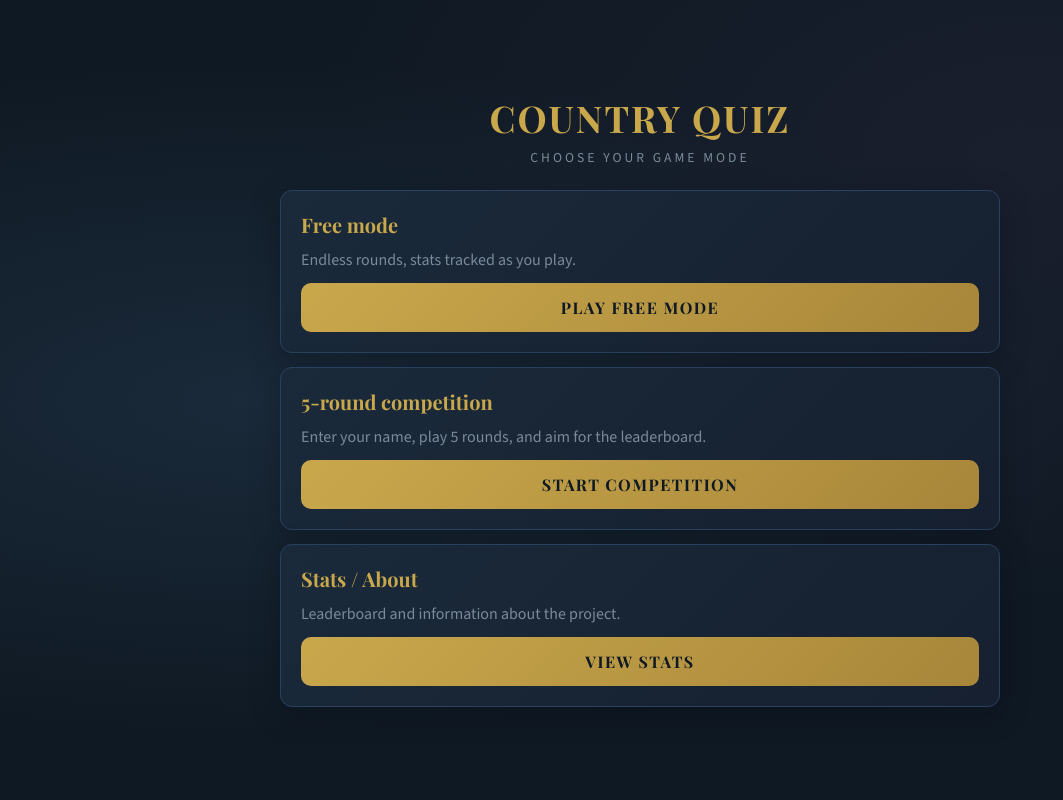
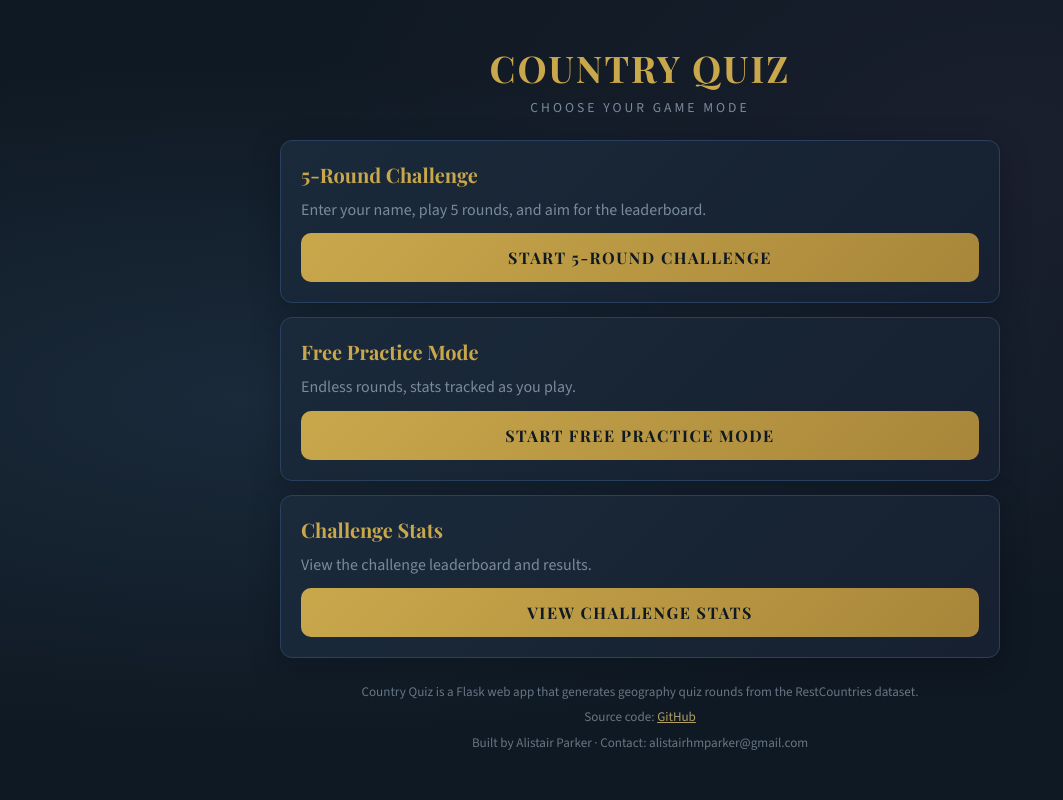
Before and after one commit to alistairhmparker/country-quiz, a Flask app: page / in a window 1280 px wide. Shown: the whole page, without its empty margins (0-1063 px from the left). Run offline with Flask 3, Linux system fonts and the light colour scheme.

Commit message:
Align stats/about copy with challenge-first landing

```diff
--- a/app.py
+++ b/app.py
@@ -236,7 +236,13 @@ def clear_competition_session(keep_name: bool = False):
 
 @app.route("/")
 def landing():
-    return render_template("landing.html")
+    return render_template(
+        "landing.html",
+        about_blurb=ABOUT_BLURB,
+        about_github_url=ABOUT_GITHUB_URL,
+        about_creator=ABOUT_CREATOR,
+        about_contact=ABOUT_CONTACT,
+    )
 
 
 @app.route("/free")
--- a/templates/_shared_style.html
+++ b/templates/_shared_style.html
@@ -193,6 +193,17 @@
 
     .ok { font-size: 1.1rem; }
 
+
+    .footer-muted {
+        margin-top: 4px;
+        text-align: center;
+        color: var(--muted);
+        font-size: 0.82rem;
+        line-height: 1.5;
+        opacity: 0.82;
+        padding: 4px 8px;
+    }
+
     @media (max-width: 640px) {
         .container { padding: 12px; }
         .row { grid-template-columns: 1fr; }
--- a/templates/landing.html
+++ b/templates/landing.html
@@ -15,29 +15,39 @@
 
       <div class="grid">
         <div class="card">
-          <h2>Free mode</h2>
-          <p class="muted">Endless rounds, stats tracked as you play.</p>
+          <h2>5-Round Challenge</h2>
+          <p class="muted">Enter your name, play 5 rounds, and aim for the leaderboard.</p>
           <div class="actions" style="margin-top: 12px;">
-            <a class="button" href="{{ url_for('free') }}">Play Free Mode</a>
+            <a class="button" href="{{ url_for('competition_start') }}">Start 5-Round Challenge</a>
           </div>
         </div>
 
         <div class="card">
-          <h2>5-round competition</h2>
-          <p class="muted">Enter your name, play 5 rounds, and aim for the leaderboard.</p>
+          <h2>Free Practice Mode</h2>
+          <p class="muted">Endless rounds, stats tracked as you play.</p>
           <div class="actions" style="margin-top: 12px;">
-            <a class="button" href="{{ url_for('competition_start') }}">Start Competition</a>
+            <a class="button" href="{{ url_for('free') }}">Start Free Practice Mode</a>
           </div>
         </div>
 
         <div class="card">
-          <h2>Stats / About</h2>
-          <p class="muted">Leaderboard and information about the project.</p>
+          <h2>Challenge Stats</h2>
+          <p class="muted">View the challenge leaderboard and results.</p>
           <div class="actions" style="margin-top: 12px;">
-            <a class="button" href="{{ url_for('stats') }}">View Stats</a>
+            <a class="button" href="{{ url_for('stats') }}">View Challenge Stats</a>
           </div>
         </div>
       </div>
+
+      <footer class="footer-muted">
+        <p>{{ about_blurb }}</p>
+        <p style="margin-top: 6px;">
+          Source code: <a href="{{ about_github_url }}" target="_blank" rel="noopener">GitHub</a>
+        </p>
+        <p style="margin-top: 6px;">
+          Built by {{ about_creator }} · Contact: {{ about_contact }}
+        </p>
+      </footer>
     </div>
   </body>
 </html>
```
Also changed, not shown: templates/stats.html (+6 -18 lines), README.md.
